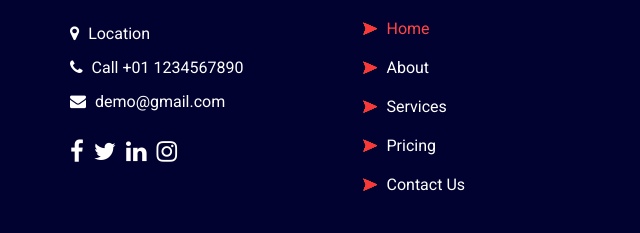
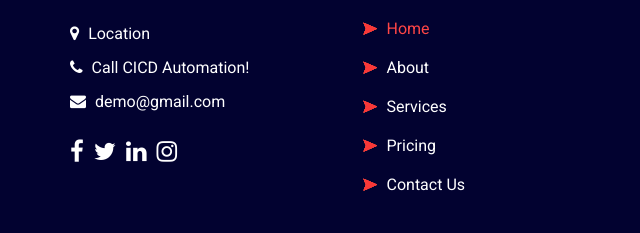
Before and after one commit to jayp16p/cicd, a plain HTML site: page index.html in a window 1280 px wide. Shown: the part 4478-4711 px from the top of the page, 0-640 px from the left. Drawn offline with Linux system fonts and the light colour scheme; a script that the page names is missing.

Commit message:
Update index.html

```diff
--- a/index.html
+++ b/index.html
@@ -716,7 +716,7 @@
               <a href="">
                 <i class="fa fa-phone" aria-hidden="true"></i>
                 <span>
-                  Call +01 1234567890
+                  Call CICD Automation!
                 </span>
               </a>
               <a href="">
```
